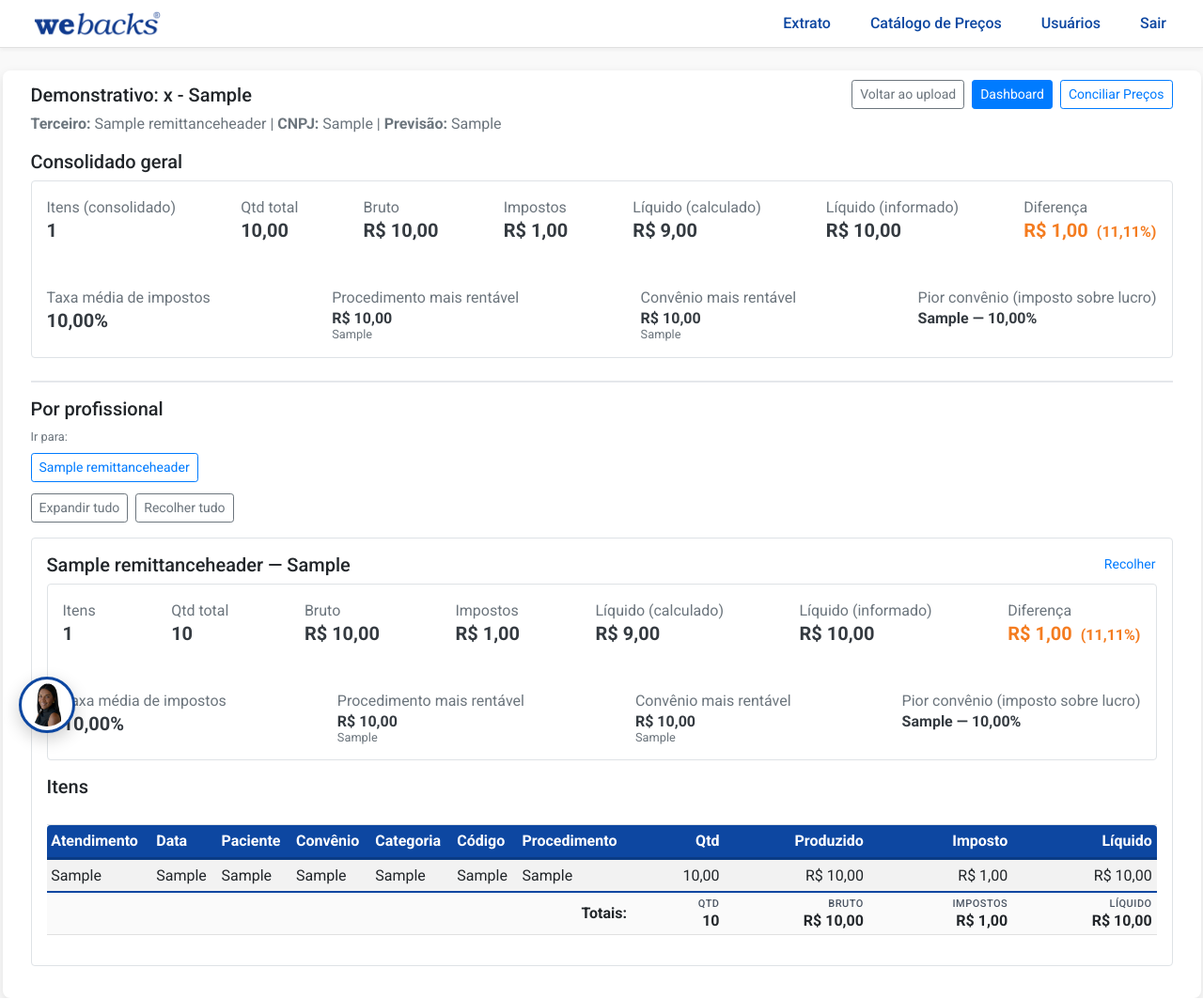
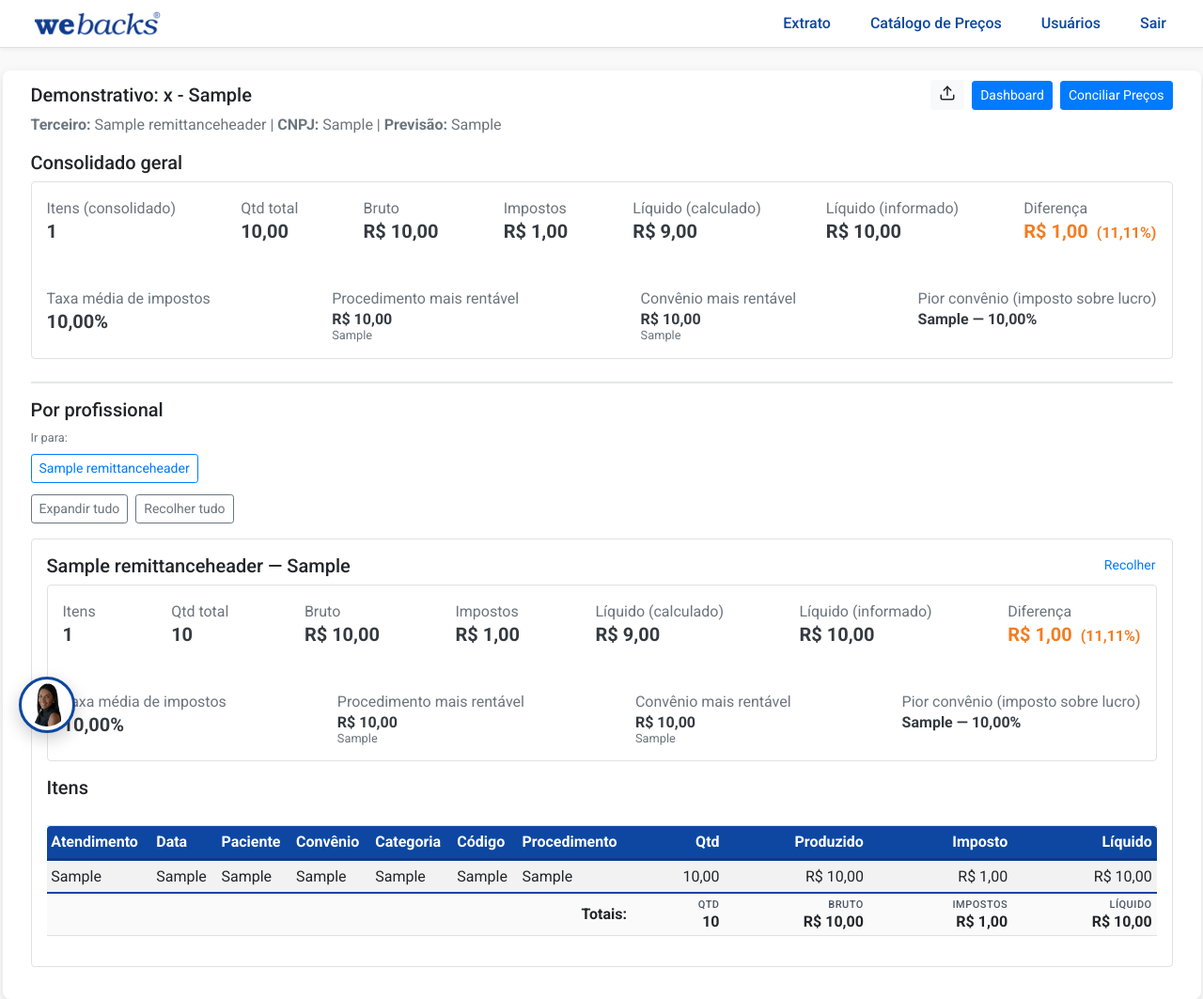
Before and after one commit to luciano-coelho/healthTech, a Django app: page /reconciliation/consolidated/?ids=1 in a window 1280 px wide. Shown: the whole page at 94% size. Run offline with Django 5.2, Linux system fonts and the light colour scheme; a user stored in the database is signed in; tables that the repository leaves empty hold one stand-in row (values such as "Sample post"); some libraries are stand-ins or nearby versions; some web fonts are replaced.

Commit message:
UI: replace upload button glyph with a clean inline SVG icon; adjust sizing/alignment for better aesthetics

```diff
--- a/chat-main/reconciliation/templates/reconciliation/consolidated.html
+++ b/chat-main/reconciliation/templates/reconciliation/consolidated.html
@@ -7,9 +7,15 @@
   <div class="d-flex align-items-center justify-content-between mb-1">
     <h5 class="mb-0">Demonstrativo: {{ repasse_numero }} - {{ competencia }}</h5>
     <div class="d-flex align-items-center" style="gap:8px;">
-      <a href="{% url 'upload_remittance' %}" class="btn btn-outline-secondary btn-sm">Voltar ao upload</a>
+      <a href="{% url 'upload_remittance' %}" class="btn btn-light btn-sm" title="Voltar ao upload" aria-label="Voltar ao upload">
+        <svg class="upload-icon" aria-hidden="true" width="16" height="16" viewBox="0 0 24 24" fill="none" stroke="currentColor" stroke-width="2" stroke-linecap="round" stroke-linejoin="round">
+          <path d="M21 15v4a2 2 0 0 1-2 2H5a2 2 0 0 1-2-2v-4"></path>
+          <polyline points="17 8 12 3 7 8"></polyline>
+          <line x1="12" y1="3" x2="12" y2="15"></line>
+        </svg>
+      </a>
       <button type="button" class="btn btn-primary btn-sm" id="open-dashboard">Dashboard</button>
-      <button type="button" class="btn btn-outline-primary btn-sm" id="open-reconcile">Conciliar Preços</button>
+      <button type="button" class="btn btn-primary btn-sm" id="open-reconcile">Conciliar Preços</button>
     </div>
   </div>
   <p class="text-muted mb-3"><strong>Terceiro:</strong> {{ terceiro_nome }} | <strong>CNPJ:</strong> {{ cnpj }} | <strong>Previsão:</strong> {{ previsao_pagamento }}</p>
@@ -317,6 +323,7 @@
   .diff-highlight { color:#F47C20 !important; }
   .recon-container { max-width: 1275px !important; }
   .section-divider { border-top:2px solid #e5e7eb; margin: 10px 0 16px; }
+  .upload-icon { display:inline-block; width:18px; height:18px; vertical-align:-2px; }
 
   /* Chat flutuante (mesma base do detalhe) */
   .qa-container { position: fixed; left: 20px; bottom: 20px; z-index: 1050; }
```
